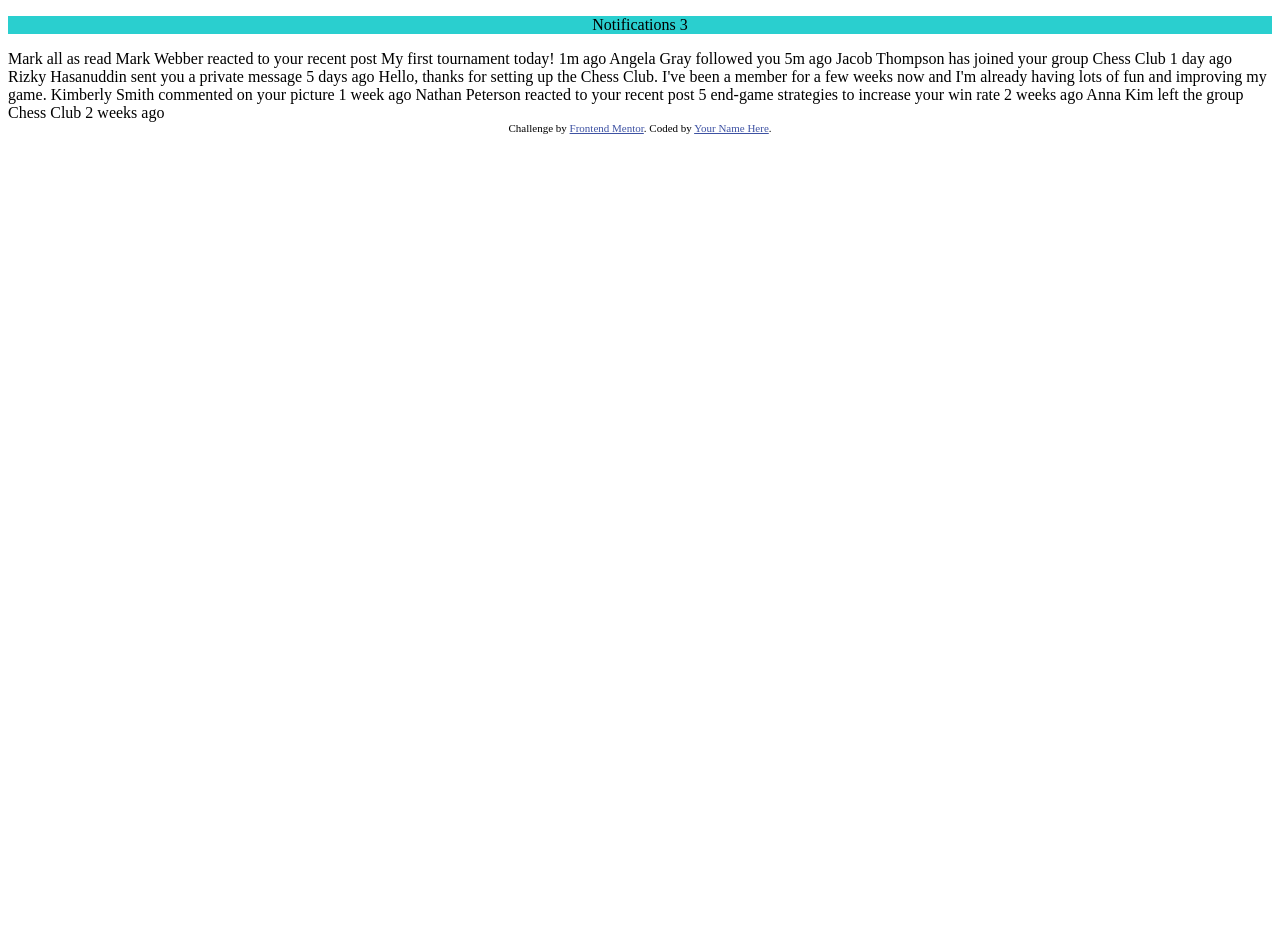
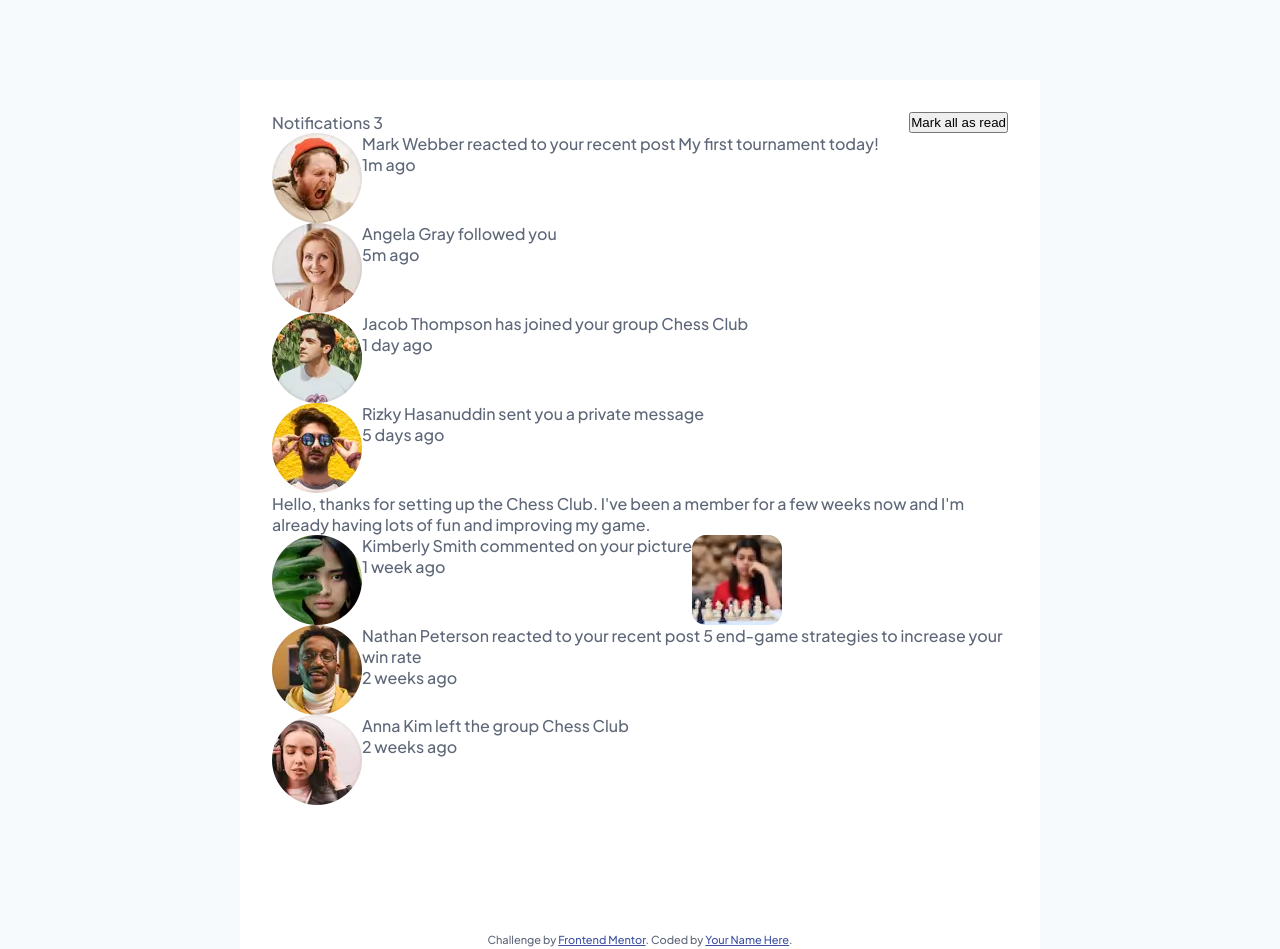
Before and after one commit to SebBudynski/notifications-page, a website: page index.html in a window 1280 px wide. Before the commit the page ends 800 px from the top, so only its background shows below. Drawn offline with Linux system fonts and the light colour scheme.

Commit message:
building the core

```diff
--- a/index.html
+++ b/index.html
@@ -1,44 +1,98 @@
 <!DOCTYPE html>
 <html lang="en">
   <head>
-  <meta charset="UTF-8">
-  <meta name="viewport" content="width=device-width, initial-scale=1.0"> <!-- displays site properly based on user's device -->
- <link rel="icon" type="image/png" sizes="32x32" href="./assets/images/favicon-32x32.png">
+    <meta charset="UTF-8" />
+    <meta name="viewport" content="width=device-width, initial-scale=1.0" />
+    <link
+      rel="icon"
+      type="image/png"
+      sizes="32x32"
+      href="./assets/images/favicon-32x32.png"
+    />
     <title>Frontend Mentor | Notifications page</title>
-  <link rel="stylesheet" href="index.css">
+    <link rel="stylesheet" href="index.css" />
   </head>
   <body>
-
-  <p>Notifications 3</p>
-
-  Mark all as read
-
+    <main>
+      <div class="top">
+        <div>Notifications 3</div>
+        <button>Mark all as read</button>
+      </div>
+      <div class="post">
+        <img src="assets/images/avatar-mark-webber.webp" alt="user avatar" />
+        <div class="text">
+          <p>
             Mark Webber reacted to your recent post My first tournament today!
-  1m ago
-
-  Angela Gray followed you
-  5m ago
-
-  Jacob Thompson has joined your group Chess Club
-  1 day ago
-
-  Rizky Hasanuddin sent you a private message
-  5 days ago
-  Hello, thanks for setting up the Chess Club. I've been a member for a few weeks now and
-  I'm already having lots of fun and improving my game.
-
-  Kimberly Smith commented on your picture
-  1 week ago
-
-  Nathan Peterson reacted to your recent post 5 end-game strategies to increase your win rate
-  2 weeks ago
-
-  Anna Kim left the group Chess Club
-  2 weeks ago
-
+          </p>
+          <p />
+          <p>1m ago</p>
+        </div>
+      </div>
+      <div class="post">
+        <img src="assets/images/avatar-angela-gray.webp" alt="user avatar" />
+        <div class="text">
+          <p>Angela Gray followed you</p>
+          <p>5m ago</p>
+        </div>
+      </div>
+      <div class="post">
+        <img
+          src="assets/images/avatar-jacob-thompson.webp"
+          alt=" user avatar"
+        />
+        <div class="text">
+          <p>Jacob Thompson has joined your group Chess Club</p>
+          <p>1 day ago</p>
+        </div>
+      </div>
+      <div class="post">
+        <img
+          src="assets/images/avatar-rizky-hasanuddin.webp"
+          alt="user avatar"
+        />
+        <div class="text">
+          <p>Rizky Hasanuddin sent you a private message</p>
+          <p>5 days ago</p>
+        </div>
+      </div>
+      <div>
+        Hello, thanks for setting up the Chess Club. I've been a member for a
+        few weeks now and I'm already having lots of fun and improving my game.
+      </div>
+      <div class="post">
+        <img src="assets/images/avatar-kimberly-smith.webp" alt="user avatar" />
+        <div class="text">
+          <p>Kimberly Smith commented on your picture</p>
+          <p>1 week ago</p>
+        </div>
+        <img src="assets/images/image-chess.webp" alt="chess image" />
+      </div>
+      <div class="post">
+        <img
+          src="assets/images/avatar-nathan-peterson.webp"
+          alt="user avatar"
+        />
+        <div class="text">
+          <p>
+            Nathan Peterson reacted to your recent post 5 end-game strategies to
+            increase your win rate
+          </p>
+          <p>2 weeks ago</p>
+        </div>
+      </div>
+      <div class="post">
+        <img src="assets/images/avatar-anna-kim.webp" alt="user avatar" />
+        <div class="text">
+          <p>Anna Kim left the group Chess Club</p>
+          <p>2 weeks ago</p>
+        </div>
+      </div>
       <div class="attribution">
-    Challenge by <a href="https://www.frontendmentor.io?ref=challenge" target="_blank">Frontend Mentor</a>.
-    Coded by <a href="#">Your Name Here</a>.
+        Challenge by
+        <a href="https://www.frontendmentor.io?ref=challenge" target="_blank"
+          >Frontend Mentor</a
+        >. Coded by <a href="#">Your Name Here</a>.
       </div>
+    </main>
   </body>
 </html>
--- a/index.scss
+++ b/index.scss
@@ -1,11 +1,48 @@
-$blue-bg: hsl(180, 66%, 49%);
+@import url("https://fonts.googleapis.com/css2?family=Plus+Jakarta+Sans:wght@500;800&display=swap");
 
-p {
-  background-color: $blue-bg;
-  text-align: center;
+* {
+  margin: 0;
+  padding: 0;
+  box-sizing: border-box;
+}
+
+$primary-red: hsl(1, 90%, 64%);
+$primary-blue: hsl(219, 85%, 26%);
+$white: hsl(0, 0%, 100%);
+$very-light-grayish-blue: hsl(210, 60%, 98%);
+$light-grayish-blue-1: hsl(211, 68%, 94%);
+$light-grayish-blue-2: hsl(205, 33%, 90%);
+$grayish-blue: hsl(219, 14%, 63%);
+$dark-grayish-blue: hsl(219, 12%, 42%);
+$very-dark-blue: hsl(224, 21%, 14%);
+
+body {
+  min-height: 100vh;
+  font-family: "Plus Jakarta Sans", sans-serif;
+  color: $dark-grayish-blue;
+  background-color: $very-light-grayish-blue;
+  display: flex;
+  justify-content: center;
+}
+
+main {
+    background-color: $white;
+  margin-top: 5rem;
+  padding: 2rem;
+  max-width: 50rem;
+}
+
+.top {
+  display: flex;
+  justify-content: space-between;
+}
+
+.post{
+    display: flex;
 }
 
 .attribution {
+    margin-top: 8rem;
   font-size: 11px;
   text-align: center;
   a {
```
Also changed, not shown: README-template.md (deleted), README.md, index.css, 1 other file. Lines whose indentation alone changed are shown as unchanged.
